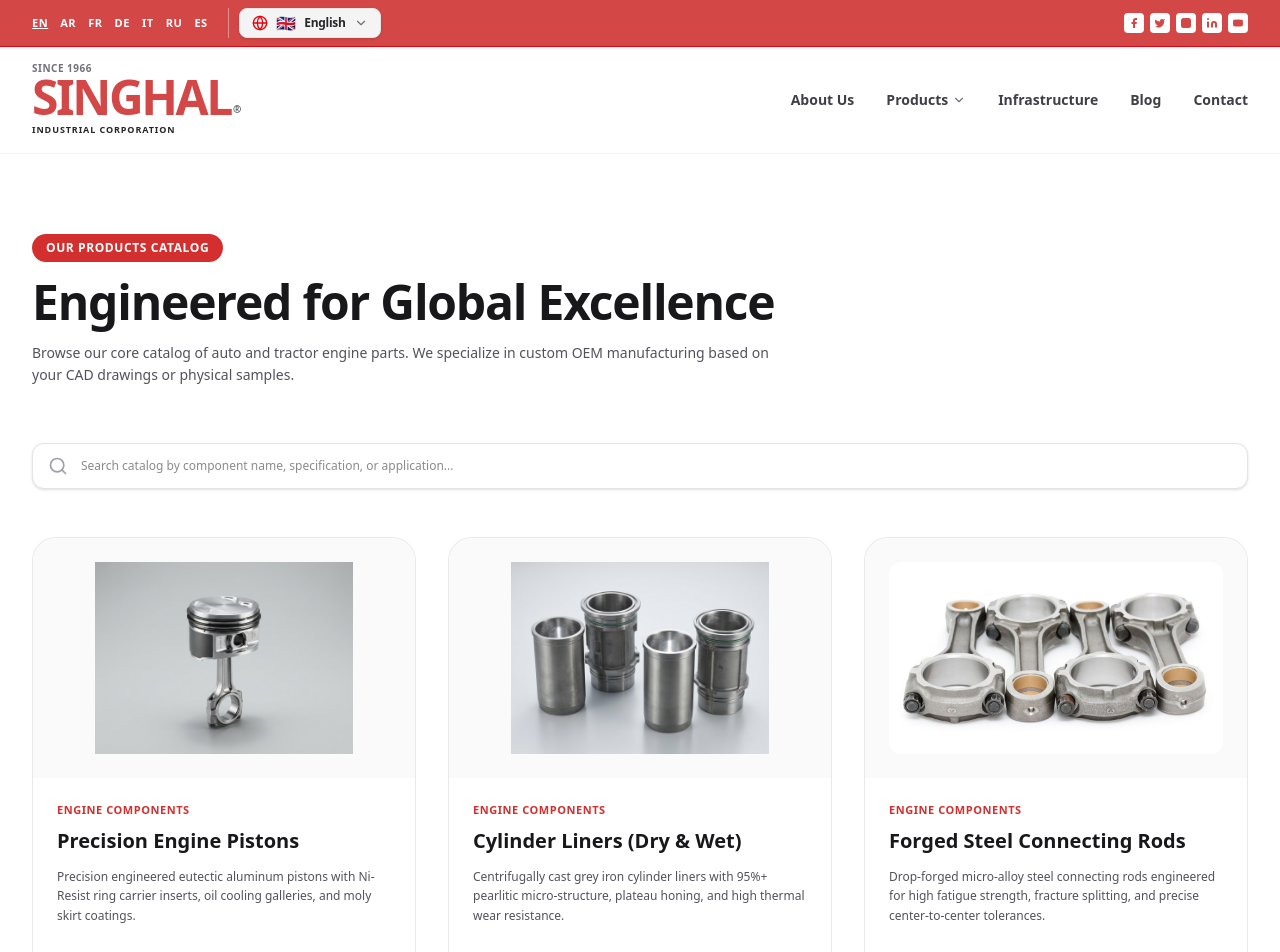
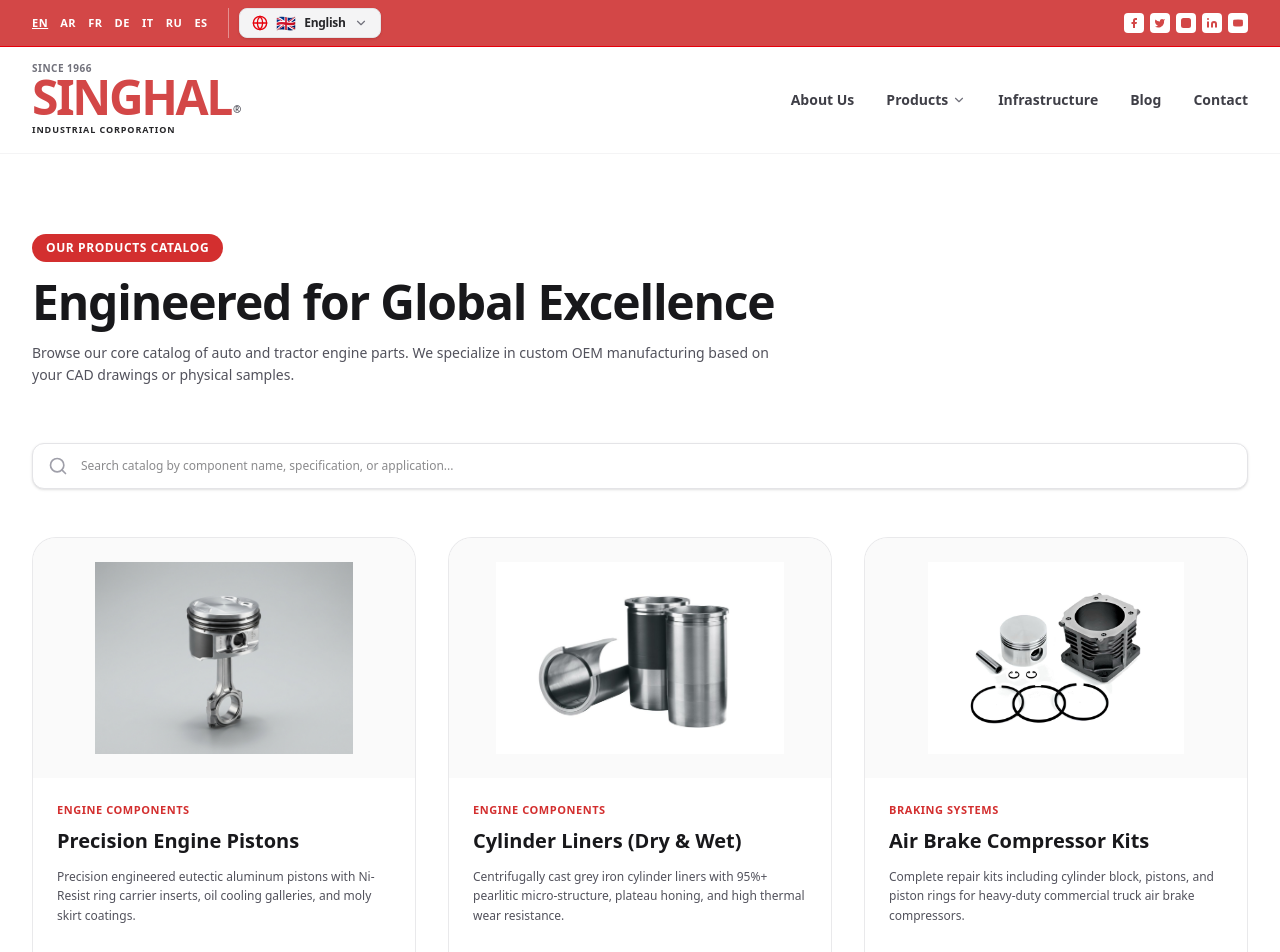
Before and after one commit to TECHHimanshu1/engine, a React (Vite) app: page /products in a window 1280 px wide. Shown: the top 952 px of the page. Built offline with nearby package versions, Linux system fonts and the light colour scheme.

Commit message:
Use uploaded in_cylinder_liners and air_compressor_kits photos across products catalog and detail pages

```diff
--- a/src/pages/AirCompressorKitsPage.tsx
+++ b/src/pages/AirCompressorKitsPage.tsx
@@ -58,7 +58,7 @@ export function AirCompressorKitsPage() {
 
             <div className="relative rounded-3xl overflow-hidden shadow-2xl border border-zinc-200">
               <img
-                src="https://images.unsplash.com/photo-1601737786196-856ec85c18b7?auto=format&fit=crop&q=80&w=1200"
+                src="/images/air_compressor_kits.jpeg"
                 alt="Air Brake Compressor Kit"
                 className="w-full h-auto object-cover"
               />
--- a/src/pages/CylinderLinersPage.tsx
+++ b/src/pages/CylinderLinersPage.tsx
@@ -70,8 +70,8 @@ export function CylinderLinersPage() {
 
             <div className="relative rounded-3xl overflow-hidden shadow-2xl border border-zinc-200">
               <img
-                src="/images/cylinder_liners.jpg"
-                alt="KOMODO Cylinder Liners"
+                src="/images/in_cylinder_liners.jpeg"
+                alt="Singhal Industrial Cylinder Liners"
                 className="w-full h-auto object-cover"
               />
               <div className="absolute bottom-0 inset-x-0 bg-gradient-to-t from-black/80 via-black/40 to-transparent p-6 text-white">
--- a/src/pages/ProductDetail.tsx
+++ b/src/pages/ProductDetail.tsx
@@ -7,7 +7,7 @@ const STATIC_PRODUCTS: Record<string, any> = {
   'cylinder-liners': {
     name: 'Cylinder Liners (Dry & Wet Type)',
     category: 'Engine Components',
-    image: '/images/cylinder_liners.jpg',
+    image: '/images/in_cylinder_liners.jpeg',
     description: 'High performance centrifugally cast dry, wet, and air-cooled cylinder liners with 95%+ pearlitic micro-structure.',
     richDescription: `
       <p class="mb-4">Singhal Industrial Corporation manufactures Cylinder Liners, Sleeves, and Air-Cooled Blocks to exact OE specifications or custom drawing requirements. Our expertise in alloy metallurgy and centrifugal casting delivers durable, high-performance liners built for severe thermal loads.</p>
@@ -33,7 +33,7 @@ const STATIC_PRODUCTS: Record<string, any> = {
   'air-compressor-kits': {
     name: 'Air Brake Compressor Repair Kits',
     category: 'Braking Systems',
-    image: 'https://images.unsplash.com/photo-1601737786196-856ec85c18b7?auto=format&fit=crop&q=80&w=1200',
+    image: '/images/air_compressor_kits.jpeg',
     description: 'Complete overhaul repair kits including cylinder block, pistons, and piston rings for heavy-duty truck air brake compressors.',
     richDescription: `
       <p class="mb-4">Heavy-duty air brake compressors produce the pressurized air essential for safe, responsive braking in trucks, buses and trailers. Singhal Industrial Corporation manufactures complete repair kits including cylinder block, pistons, and piston rings.</p>
--- a/src/pages/Products.tsx
+++ b/src/pages/Products.tsx
@@ -17,10 +17,18 @@ const products = [
     name: 'Cylinder Liners (Dry & Wet)',
     category: 'Engine Components',
     shortDescription: 'Centrifugally cast grey iron cylinder liners with 95%+ pearlitic micro-structure, plateau honing, and high thermal wear resistance.',
-    image: '/images/cylinder_liners.jpg'
+    image: '/images/in_cylinder_liners.jpeg'
   },
   {
     id: '3',
+    slug: 'air-compressor-kits',
+    name: 'Air Brake Compressor Kits',
+    category: 'Braking Systems',
+    shortDescription: 'Complete repair kits including cylinder block, pistons, and piston rings for heavy-duty commercial truck air brake compressors.',
+    image: '/images/air_compressor_kits.jpeg'
+  },
+  {
+    id: '4',
     slug: 'connecting-rods',
     name: 'Forged Steel Connecting Rods',
     category: 'Engine Components',
@@ -28,7 +36,7 @@ const products = [
     image: '/images/connecting_rods.jpeg'
   },
   {
-    id: '4',
+    id: '5',
     slug: 'agricultural-diesel-engines',
     name: 'Agricultural Diesel Engine Components',
     category: 'Agricultural Engines',
@@ -36,7 +44,7 @@ const products = [
     image: '/images/agricultural_engines.jpeg'
   },
   {
-    id: '5',
+    id: '6',
     slug: 'valve-guides',
     name: 'Precision Valve Guides',
     category: 'Valve Train',
@@ -44,7 +52,7 @@ const products = [
     image: '/images/valve_guides.jpeg'
   },
   {
-    id: '6',
+    id: '7',
     slug: 'bush-pins',
     name: 'Precision Bush Pins',
     category: 'Machined Parts',
@@ -52,7 +60,7 @@ const products = [
     image: 'https://images.unsplash.com/photo-1587560699334-cc4ff634909a?auto=format&fit=crop&q=80&w=800'
   },
   {
-    id: '7',
+    id: '8',
     slug: 'piston-rings',
     name: 'Piston Rings & Pins',
     category: 'Engine Components',
```
Also changed, not shown: public/images/air_compressor_kits.jpeg (added), public/images/in_cylinder_liners.jpeg (added).
